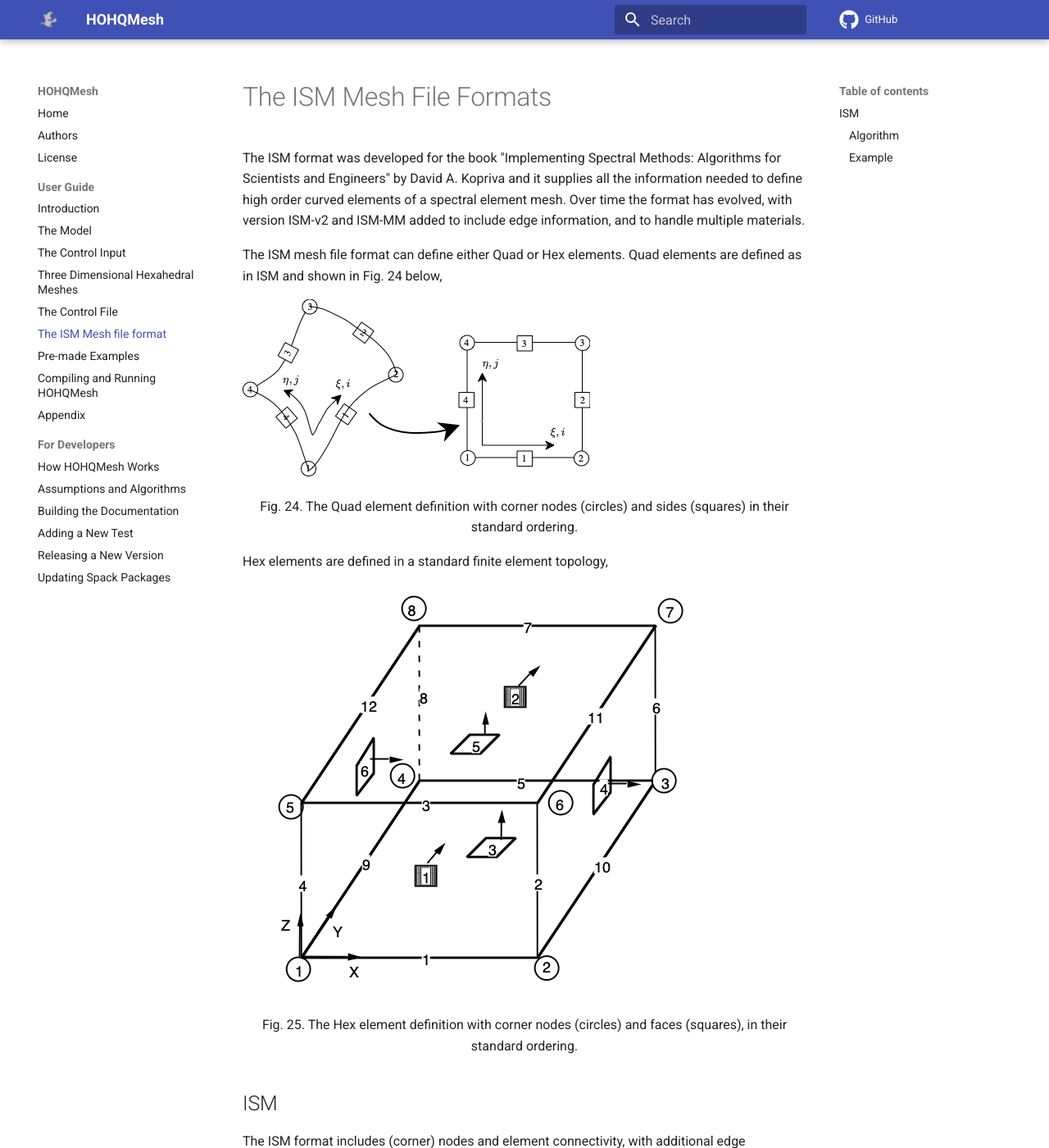
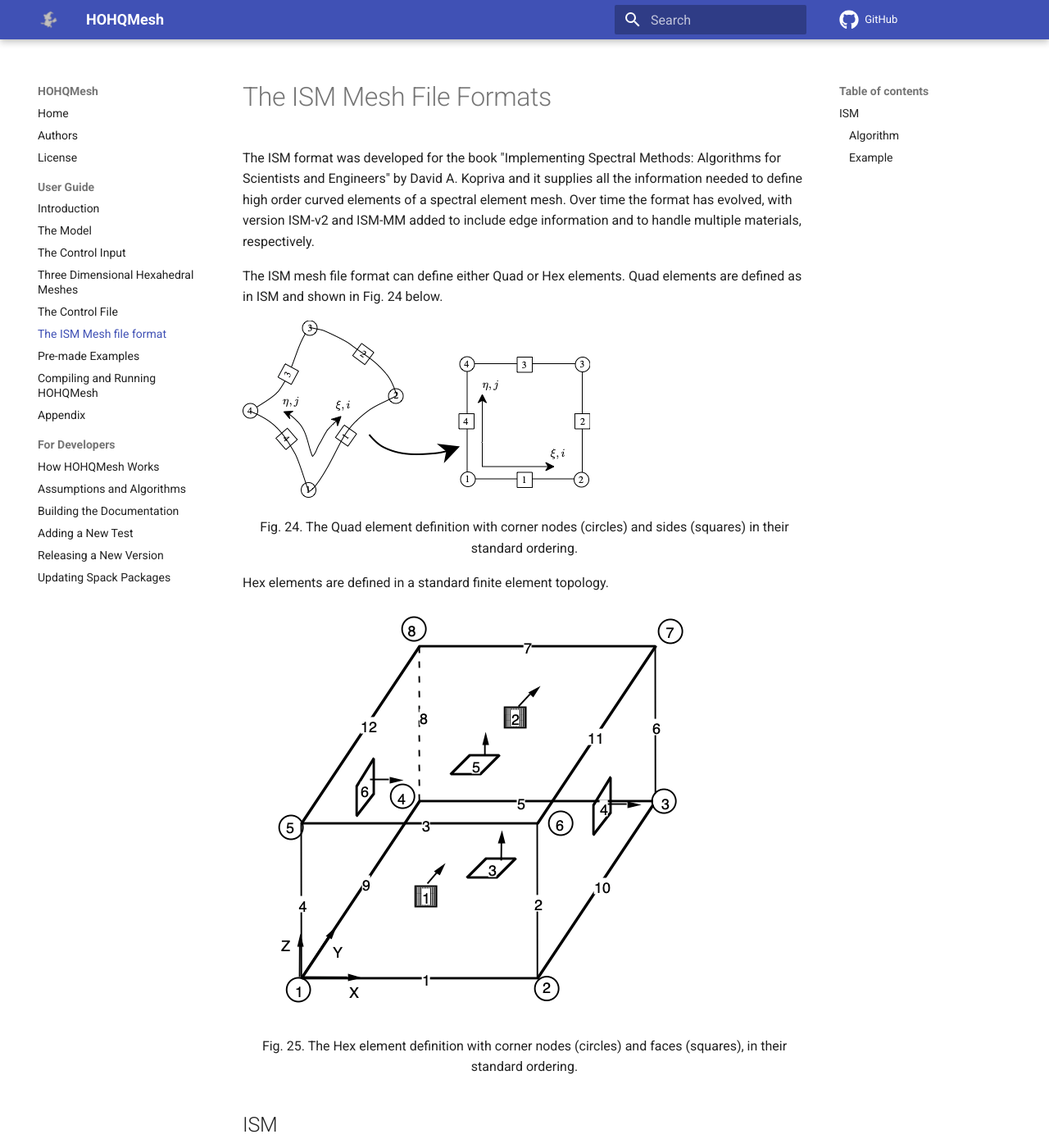
Before and after one commit to trixi-framework/HOHQMesh, an MkDocs documentation site: the page built from Documentation/docs/TheISMMeshFileFormats.md, in a window 1280 px wide and 1400 px high. Shown: the whole window at 82% size. Built offline with MkDocs 1.6.1 and Material for MkDocs 9.7.7, drawn with Linux system fonts in a browser that asks for light colours; comment, search, counter and statistics services are not loaded; some of the changed text lies outside the part shown.

```diff
--- a/Documentation/docs/TheISMMeshFileFormats.md
+++ b/Documentation/docs/TheISMMeshFileFormats.md
@@ -3,14 +3,14 @@
 The ISM format was developed for the book "Implementing Spectral Methods: Algorithms for Scientists
 and Engineers" by David A. Kopriva and it supplies all the information needed to define high order
 curved elements of a spectral element mesh. Over time the format has evolved, with version ISM-v2
-and ISM-MM added to include edge information, and to handle multiple materials.
+and ISM-MM added to include edge information and to handle multiple materials, respectively.
 
-The ISM mesh file format can define either Quad or Hex elements. Quad elements are defined as in ISM and shown in Fig. 24 below,
+The ISM mesh file format can define either Quad or Hex elements. Quad elements are defined as in ISM and shown in Fig. 24 below.
 
 ![QuadElement](ElementToplogy.png)
 <p align = "center"> Fig. 24. The Quad element definition with corner nodes (circles) and sides (squares)  in their standard ordering.</p>
 
-Hex elements are defined in a standard finite element topology,
+Hex elements are defined in a standard finite element topology.
 
 ![HexElement](HexElement.png)
 <p align = "center"> Fig. 25. The Hex element definition with corner nodes (circles) and faces (squares), in their standard ordering.</p>
@@ -18,7 +18,7 @@ Hex elements are defined in a standard finite element topology,
 
 ## ISM
 
-The ISM format includes (corner) nodes and element connectivity, with additional edge interpolation data to define high order boundary information. It can define either 2D quad elements or 3D Hex elements, however at the present time there is no header to define what the element type is. Rather, that is inferred from the number of nodes that define the corners.
+The ISM format includes (corner) nodes and element connectivity, with additional edge interpolation data to define high order boundary information. It can define either 2D Quad elements or 3D Hex elements, however at the present time there is no header to define what the element type is. Rather, that is inferred from the number of nodes that define the corners.
 
 The top level view of the ISM file format is
 
```
Also changed, not shown: other parts of Documentation/docs/TheISMMeshFileFormats.md (+2 -2 lines).
